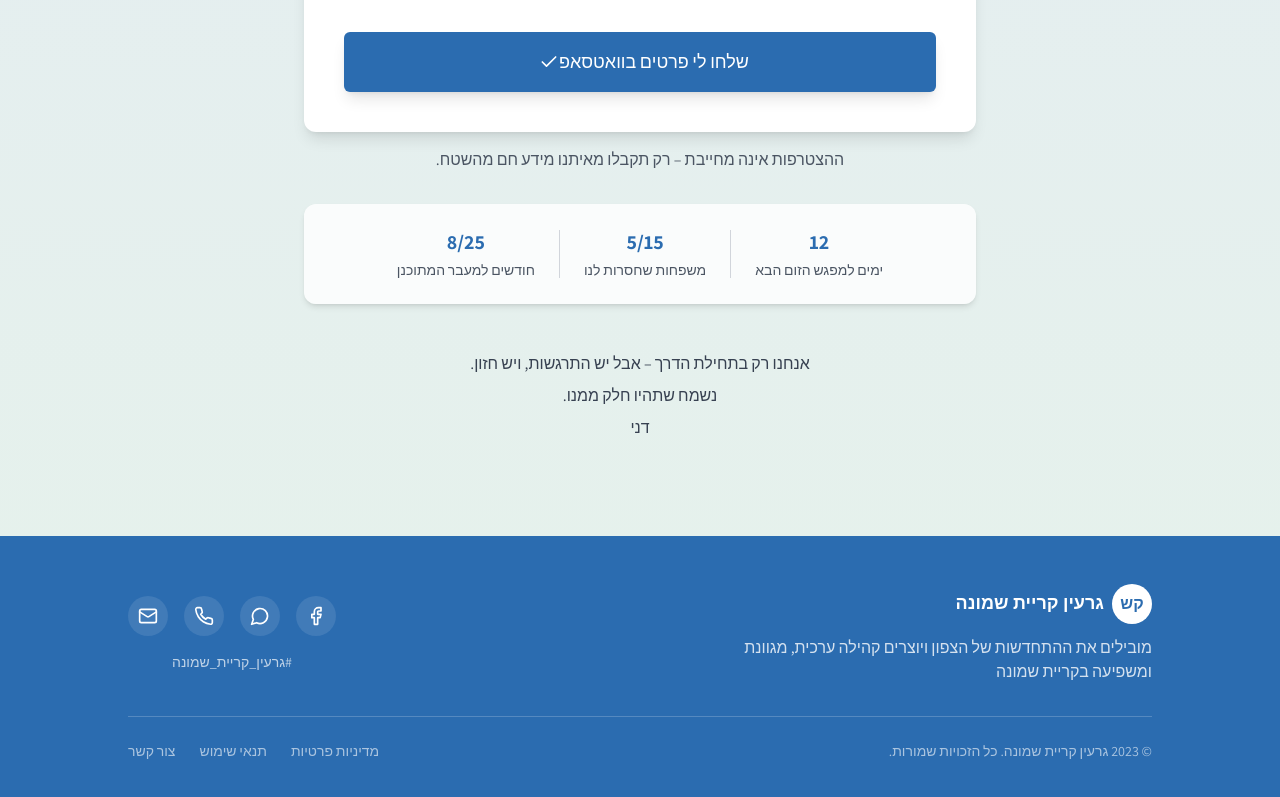
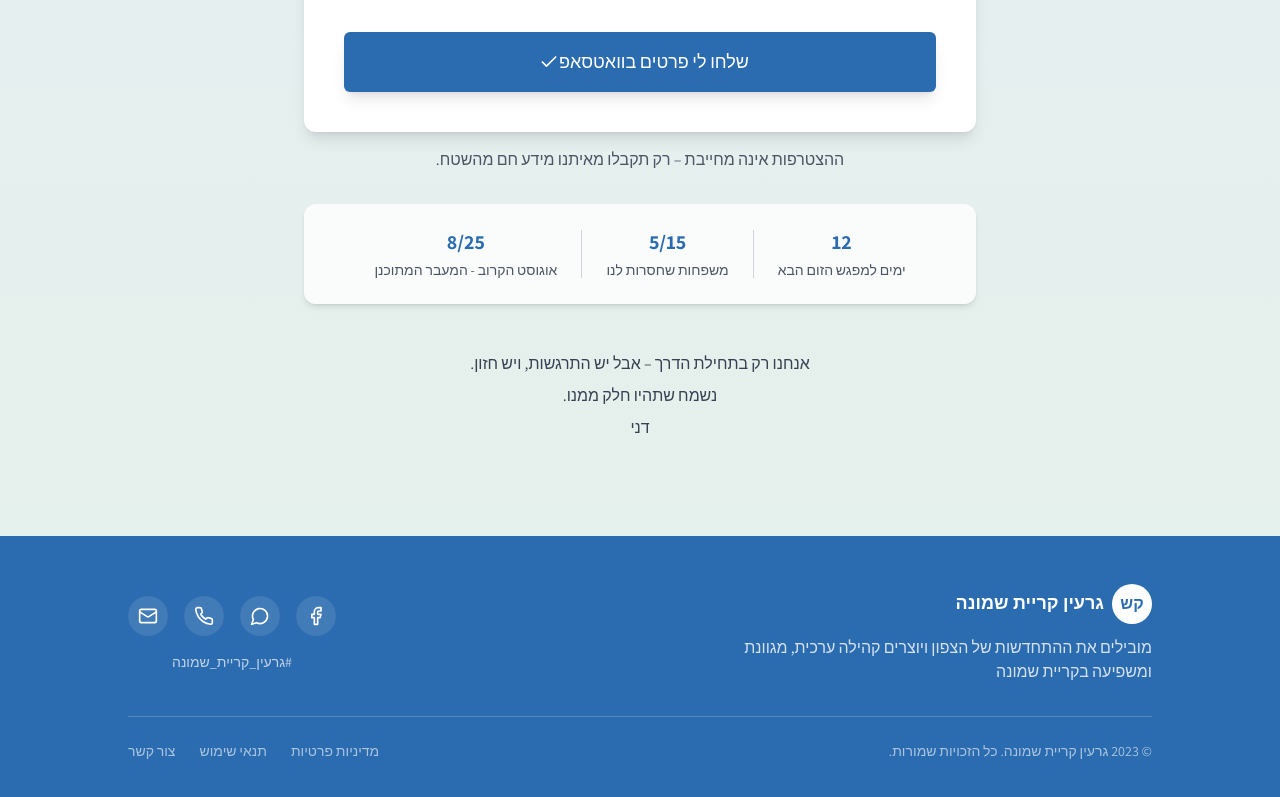
Before and after one commit to dcoten/build-kiryat-community, a React (Vite) app: page / in a window 1280 px wide. Shown: the part 7382-8179 px from the top of the page. Built offline with nearby package versions, Linux system fonts and the light colour scheme.

Commit message:
Visual edit in Lovable
Edited UI in Lovable

```diff
--- a/src/components/ContactFormStats.tsx
+++ b/src/components/ContactFormStats.tsx
@@ -1,9 +1,6 @@
-
 import React from 'react';
-
 export const ContactFormStats: React.FC = () => {
-  return (
-    <div className="mt-8 bg-white/80 backdrop-blur-sm rounded-xl p-6 shadow-md">
+  return <div className="mt-8 bg-white/80 backdrop-blur-sm rounded-xl p-6 shadow-md">
       <div className="flex items-center justify-center space-x-6 rtl:space-x-reverse">
         <div className="text-center">
           <div className="text-kiryat-blue font-bold text-xl mb-1">12</div>
@@ -17,9 +14,8 @@ export const ContactFormStats: React.FC = () => {
         <div className="h-12 w-px bg-gray-300"></div>
         <div className="text-center">
           <div className="text-kiryat-blue font-bold text-xl mb-1">8/25</div>
-          <div className="text-sm text-gray-600">חודשים למעבר המתוכנן</div>
+          <div className="text-sm text-gray-600">אוגוסט הקרוב - המעבר המתוכנן</div>
         </div>
       </div>
-    </div>
-  );
+    </div>;
 };
```
